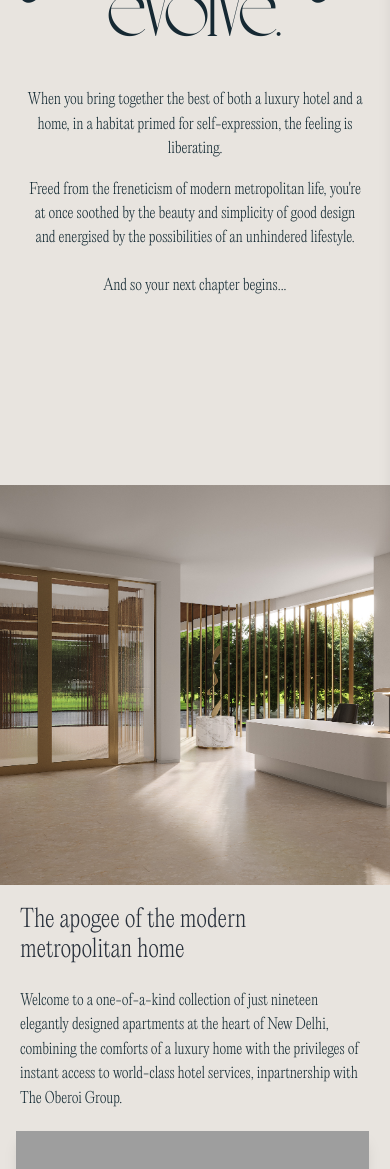
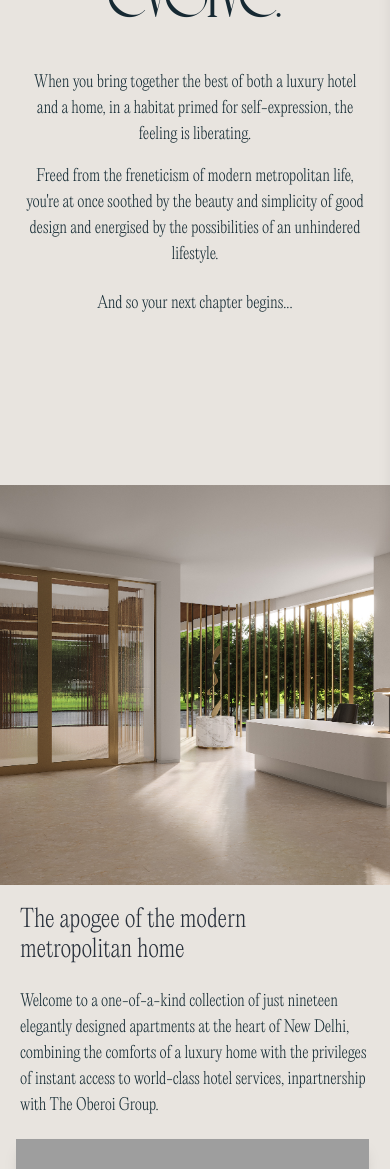
Before and after one commit to radheshyam545/radhe_prac, a React (Vite) app: page / in a window 390 px wide. Shown: the part 359-1528 px from the top of the page. Built offline with nearby package versions, Linux system fonts and the light colour scheme; grey boxes are pictures that could not be loaded; a web font is replaced by a local one.

Commit message:
text on mobile view 15 to 16px

```diff
--- a/src/components/FooterSection/FooterSection.jsx
+++ b/src/components/FooterSection/FooterSection.jsx
@@ -83,7 +83,7 @@ const MobileFooter = () => {
             <div className="px-5  flex flex-col justify-between">
               {/* Address Section */}
               <div className="">
-                <h2 className="text-[25px]  mb-7 truncate text-[#CCC9C2]">The address :</h2>
+                <h2 className="text-[25px]  mb-7 truncate text-[#CCC9C2]">The address:</h2>
                 <p className="text-[#CCC9C2] text-[16px]">9 Link Road,</p>
                 <p className="text-[#CCC9C2] mb-5">New Delhi 110014</p>
                 <p className="text-[#CCC9C2] hover:text-white mb-5">
--- a/src/components/FooterSection/desktopFooter.jsx
+++ b/src/components/FooterSection/desktopFooter.jsx
@@ -58,11 +58,11 @@ const DeskTopFooter = () => {
                     {/* Left Column */}
                     <div className="flex">
                         {/* <div className="border-r border-gray-200 pr-12 h-full"></div> */}
-                        <div className={`border-r w-[1px] border-gray-200 pr-12 h-full`}></div>
+                        <div className={`border-r border-gray-200 pr-12 h-full`}></div>
                         <div className="px-5  flex flex-col justify-between">
                             {/* Address Section */}
                             <div className="">
-                                <h2 className="text-[25px] mb-7 truncate">The address :</h2>
+                                <h2 className="text-[25px] mb-7 truncate">The address:</h2>
                             </div>
                             <div className="mt-auto">
                                 <p className="text-[#CCC9C2] text-[16px]">9 Link Road,</p>
--- a/src/components/LegacyComponent.jsx
+++ b/src/components/LegacyComponent.jsx
@@ -75,13 +75,13 @@ const LegacyComponent = () => {
           <span className="">your legacy</span> <br />
           evolve.
         </h1>
-        <p className="mt-8 text-[15px] md:text-[18px] text-[#142A33] leading-relaxed max-w-[500px] mx-auto font-editorial px-5">
+        <p className="mt-8 text-[16px] md:text-[18px] text-[#142A33] leading-relaxed max-w-[500px] mx-auto font-editorial px-5">
         When you bring together the best of both a luxury hotel and a home, in a habitat primed for self-expression, the feeling is liberating.
         </p>
-        <p className="mt-4 text-[15px] md:text-[18px] text-[#142A33] leading-relaxed max-w-[500px] mx-auto font-editorial px-5">
+        <p className="mt-4 text-[16px] md:text-[18px] text-[#142A33] leading-relaxed max-w-[500px] mx-auto font-editorial px-5">
         Freed from the freneticism of modern metropolitan life, you're at once soothed by the beauty and simplicity of good design and energised by the possibilities of an unhindered lifestyle.
         </p>
-        <p className="mt-6 text-[15px] md:text-[18px] font-medium text-[#142A33] font-editorial px-5">
+        <p className="mt-6 text-[16px] md:text-[18px] font-medium text-[#142A33] font-editorial px-5">
           And so your next chapter begins...
         </p>
       </div>
--- a/src/components/LuxuryLiving.jsx
+++ b/src/components/LuxuryLiving.jsx
@@ -16,7 +16,7 @@ const LuxurySense = () => {
             Luxury in its <br className="hidden md:inline"/> truest sense
           </h1>
           {/* <p className="text-[#5c5c5c] leading-relaxed text-[14px] w-full 2xl:w-[30%] xl:w-[40%] lg:w-[50%] md:w-[70%]  font-editorial"> */}
-          <p className="mt-[24px] text-[#142A33] leading-relaxed text-[15px] md:text-[18px] w-full   font-editorial">
+          <p className="mt-[24px] text-[#142A33] leading-relaxed text-[16px] md:text-[18px] w-full   font-editorial">
             Meticulously crafted details. The finest natural <br className="hidden md:inline"/> materials. The
             abundance of nature in an urban <br className="hidden md:inline"/> jungle. An antidote to the
             mass-produced. With an<br className="hidden md:inline"/>  uncompromising approach to design, The Oberoi<br className="hidden md:inline"/>
@@ -73,7 +73,7 @@ const LuxurySense = () => {
             An exemplar of <br className="hidden md:inline"/> effortless living
           </h1>
           {/* <p className="text-[#5c5c5c] leading-relaxed text-[14px] w-full 2xl:w-[30%] xl:w-[40%] lg:w-[50%] md:w-[70%] font-editorial"> */}
-          <p className="mt-[24px] text-[#142A33] leading-relaxed text-[15px]  md:text-[18px] w-full  font-editorial">
+          <p className="mt-[24px] text-[#142A33] leading-relaxed text-[16px]  md:text-[18px] w-full  font-editorial">
           {/* Cutting-edge home automation technology.   A */}
            {/* <br className="hidden md:inline"/> */}
 
--- a/src/components/ModernHome.jsx
+++ b/src/components/ModernHome.jsx
@@ -38,7 +38,7 @@ const ModernHome = () => {
             The apogee of the modern <br className="md:hidden inline"/> metropolitan home
           </h2>
           <p
-          className="mt-[24px] text-[15px] md:text-[18px] text-[#142A33] leading-relaxed  font-editorial"
+          className="mt-[24px] text-[16px] md:text-[18px] text-[#142A33] leading-relaxed  font-editorial"
           // className="mt-4 text-sm md:text-base text-[#6a7579] leading-relaxed max-w-[300px] font-editorial"
 
           >
--- a/src/components/TranscendCity.jsx
+++ b/src/components/TranscendCity.jsx
@@ -84,7 +84,7 @@ const TranscendCity = () => {
           <p
             // ref={textRef3}
               data-aos="fade-down"
-            className={`mt-[50px] text-[15px] md:text-[18px] leading-relaxed tracking-wide text-[#CCC9C2] font-editorial px-5 md:px-0 transition-all duration-1000 ease-out `}
+            className={`mt-[50px] text-[16px] md:text-[18px] leading-relaxed tracking-wide text-[#CCC9C2] font-editorial px-5 md:px-0 transition-all duration-1000 ease-out `}
           >
             V-shaped pilotis elevate the residences above a beautifully landscaped pedestrian realm, with an expansive Sky Lounge poised above the metropolis below. Here, as night falls, the lights of the Jawaharlal Nehru Stadium shimmer before you, the evening air a heady aperitif before dinner.
           </p>
@@ -92,7 +92,7 @@ const TranscendCity = () => {
           {/* Bottom Text with fade-in effect */}
           <p
           data-aos="fade-down"
-            className={`mt-8 text-[15px] md:text-[18px] md:px-0 font-light text-[#CCC9C2] font-editorial px-5 transition-all duration-1000 ease-out leading-relaxed tracking-wide `}
+            className={`mt-8 text-[16px] md:text-[18px] md:px-0 font-light text-[#CCC9C2] font-editorial px-5 transition-all duration-1000 ease-out leading-relaxed tracking-wide `}
           >
             Just beyond lie the timeless icons of the national capital. This is
             your vantage point. This is your domain.
--- a/src/components/UncommonOpportunity.jsx
+++ b/src/components/UncommonOpportunity.jsx
@@ -72,7 +72,7 @@ const UncommonOpportunity = () => {
         >
           Enquire
         </h3>
-        <p className="text-[#142A33]  leading-relaxed font-editorial  text-[15px] md:text-[18px] ">
+        <p className="text-[#142A33]  leading-relaxed font-editorial  text-[16px] md:text-[18px] ">
           Express your interest in a private viewing.
         </p>
       </div>
```
